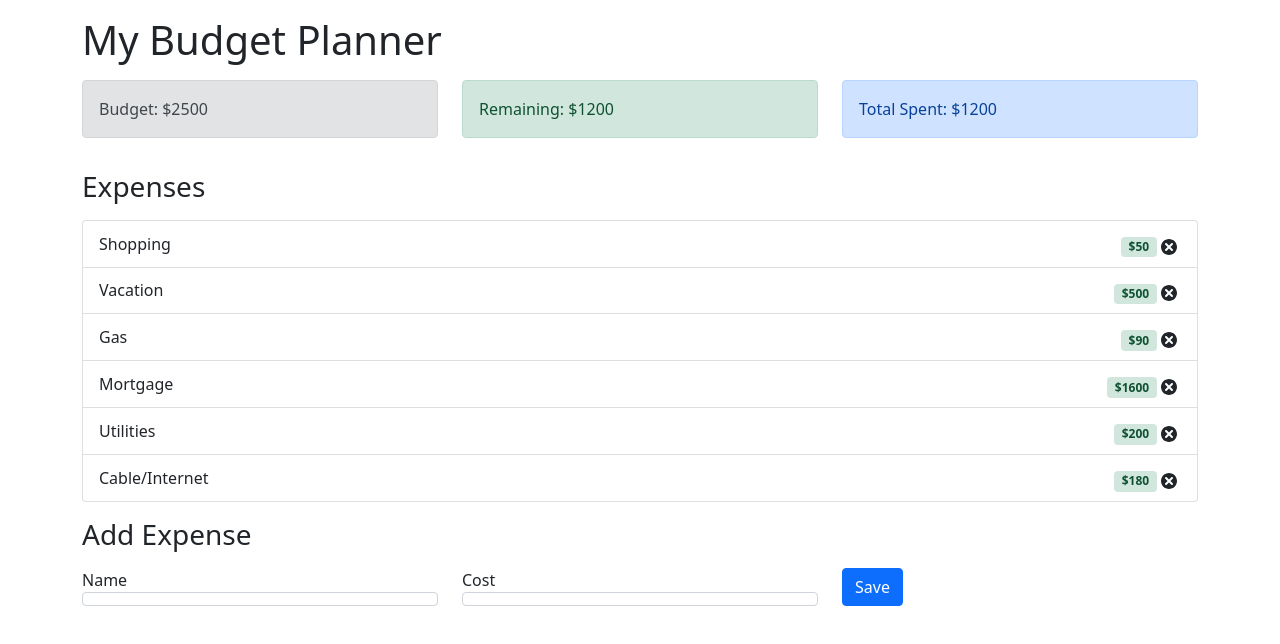
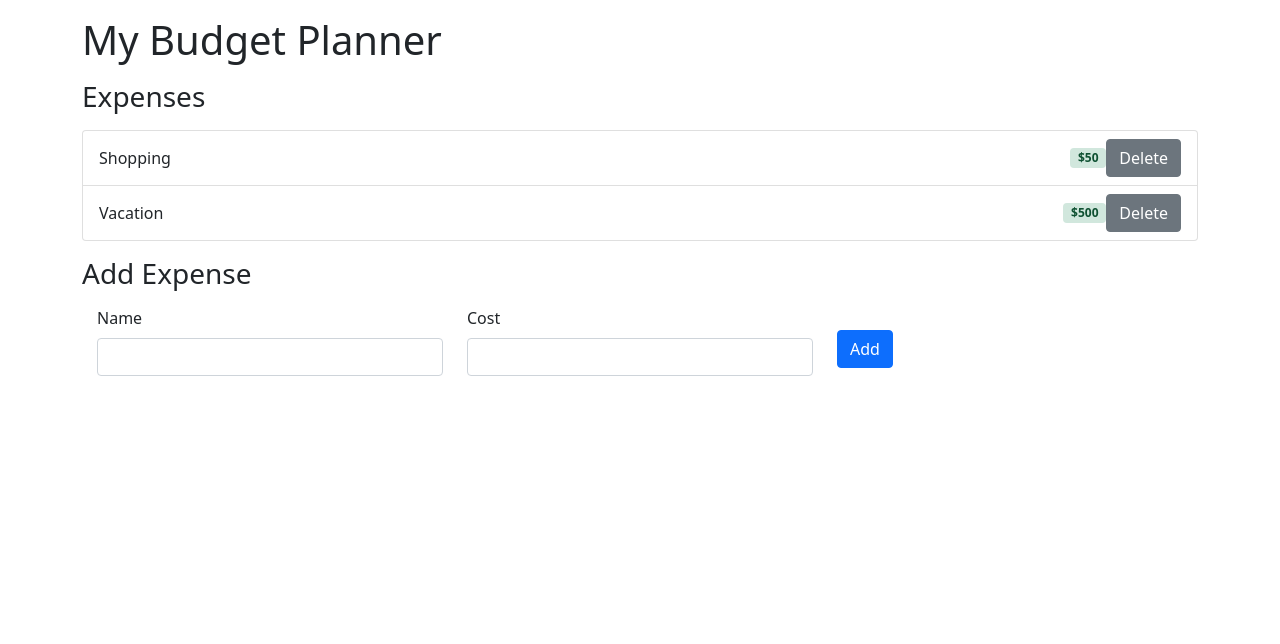
Before and after one commit to Eminer78/Expense-Tracker, a React (Create React App) app: page / in a window 1280 px wide. Shown: the top 644 px of the page. Built offline with nearby package versions, Linux system fonts and the light colour scheme.

Commit message:
updated files with form working properly

```diff
--- a/public/index.html
+++ b/public/index.html
@@ -15,29 +15,33 @@
       user's mobile device or desktop. See https://developers.google.com/web/fundamentals/web-app-manifest/
     -->
     <link rel="manifest" href="%PUBLIC_URL%/manifest.json" />
-    <!--
-      Notice the use of %PUBLIC_URL% in the tags above.
-      It will be replaced with the URL of the `public` folder during the build.
-      Only files inside the `public` folder can be referenced from the HTML.
+    <link
+      rel="stylesheet"
+      href="https://stackpath.bootstrapcdn.com/bootstrap/4.5.0/css/bootstrap.min.css"
+      integrity="sha384-9aIt2nRpC12Uk9gS9baDl411NQApFmC26EwAOH8WgZl5MYYxFfc+NcPb1dKGj7Sk"
+      crossorigin="anonymous"
+    />
 
-      Unlike "/favicon.ico" or "favicon.ico", "%PUBLIC_URL%/favicon.ico" will
-      work correctly both with client-side routing and a non-root public URL.
-      Learn how to configure a non-root public URL by running `npm run build`.
-    -->
     <title>React App</title>
   </head>
   <body>
-    <noscript>You need to enable JavaScript to run this app.</noscript>
     <div id="root"></div>
-    <!--
-      This HTML file is a template.
-      If you open it directly in the browser, you will see an empty page.
+    <script
+      src="https://code.jquery.com/jquery-3.5.1.slim.min.js"
+      integrity="sha384-DfXdz2htPH0lsSSs5nCTpuj/zy4C+OGpamoFVy38MVBnE+IbbVYUew+OrCXaRkfj"
+      crossorigin="anonymous"
+    ></script>
 
-      You can add webfonts, meta tags, or analytics to this file.
-      The build step will place the bundled scripts into the <body> tag.
+    <script
+      src="https://cdn.jsdelivr.net/npm/popper.js@1.16.0/dist/umd/popper.min.js"
+      integrity="sha384-Q6E9RHvbIyZFJoft+2mJbHaEWldlvI9IOYy5n3zV9zzTtmI3UksdQRVvoxMfooAo"
+      crossorigin="anonymous"
+    ></script>
 
-      To begin the development, run `npm start` or `yarn start`.
-      To create a production bundle, use `npm run build` or `yarn build`.
-    -->
+    <script
+      src="https://stackpath.bootstrapcdn.com/bootstrap/4.5.0/js/bootstrap.min.js"
+      integrity="sha384-OgVRvuATP1z7JjHLkuOU7Xw704+h835Lr+6QL9UvYjZE3Ipu6Tp75j7Bh/kR0JKI"
+      crossorigin="anonymous"
+    ></script>
   </body>
 </html>
--- a/src/App.js
+++ b/src/App.js
@@ -1,8 +1,5 @@
 import React from "react";
 import "bootstrap/dist/css/bootstrap.min.css";
-import Budget from "./components/Budget";
-import Remaining from "./components/Remaining";
-import ExpenseTotal from "./components/ExpenseTotal";
 import ExpenseList from "./components/ExpenseList";
 import AddExpenseForm from "./components/AddExpenseForm";
 
@@ -10,17 +7,6 @@ const App = () => {
   return (
     <div className="container">
       <h1 className="mt-3">My Budget Planner</h1>
-      <div className="row mt-3">
-        <div className="col-sm">
-          <Budget />
-        </div>
-        <div className="col-sm">
-          <Remaining />
-        </div>
-        <div className="col-sm">
-          <ExpenseTotal />
-        </div>
-      </div>
       <h3 className="mt-3">Expenses</h3>
       <div className="row mt-3">
         <div className="col-sm">
--- a/src/components/AddExpenseForm.js
+++ b/src/components/AddExpenseForm.js
@@ -1,35 +1,54 @@
-import React from "react";
+import React, { Component } from "react";
 
-const AddExpenseForm = () => {
+export default class AddExpenseForm extends Component {
+  constructor(props) {
+    super(props);
+    this.state = { name: "", cost: "" };
+
+    this.handleChange = this.handleChange.bind(this);
+    this.handleSubmit = this.handleSubmit.bind(this);
+  }
+  handleChange(event) {
+    this.setState({ [event.target.name]: event.target.value });
+  }
+  handleSubmit(event) {
+    const { name, cost } = this.state;
+    event.preventDefault();
+    alert(`Expense: ${name} at $${cost}`);
+  }
+  render() {
     return (
-    <form>
-      <div className="row">
+      <form onSubmit={this.handleSubmit}>
+        <div className="row ">
           <div className="col-sm">
-          <label htmlFor="name">Name</label>
-          <inputs
+            <label>Name</label>
+            <input
               required="required"
               type="text"
-            className="form-control"
-            id="name"
-          ></inputs>
+              className="form-control py-3"
+              name="name"
+              value={this.state.name}
+              onChange={this.handleChange}
+            ></input>
+          </div>
+          <div className="col-sm ">
+            <label htmlFor="cost">Cost</label>
+            <input
+              required="required"
+              type="text"
+              className="form-control py-3"
+              name="cost"
+              value={this.state.cost}
+              onChange={this.handleChange}
+            ></input>
           </div>
           <div className="col-sm">
-          <label htmlFor="cost">Cost</label>
-          <inputs
-            required="required"
-            type="text"
-            className="form-control"
-            id="cost"
-          ></inputs>
-        </div>
-        <div className="col-sm">
-          <button type="submit" className="btn btn-primary">
-            Save
+            <button type="submit" className="btn btn-primary mt-4">
+              Add
             </button>
           </div>
         </div>
       </form>
     );
-};
-
-export default AddExpenseForm;
+  }
+}
--- a/src/components/Budget.js
+++ /dev/null
@@ -1,11 +0,0 @@
-import React from "react";
-
-const Budget = () => {
-  return (
-    <div className="alert alert-secondary">
-      <span>Budget: $2500</span>
-    </div>
-  );
-};
-
-export default Budget;
--- a/src/components/ExpenseItem.js
+++ b/src/components/ExpenseItem.js
@@ -1,5 +1,4 @@
 import React from "react";
-import { TiDelete } from "react-icons/ti";
 
 const ExpenseItem = (props) => {
   return (
@@ -7,7 +6,9 @@ const ExpenseItem = (props) => {
       {props.name}
       <div>
         <span className="badge alert-success mt-2">${props.cost}</span>
-        <TiDelete size="1.5em"></TiDelete>
+        <button type="submit" className="btn btn-secondary">
+          Delete
+        </button>
       </div>
     </li>
   );
--- a/src/components/ExpenseList.js
+++ b/src/components/ExpenseList.js
@@ -3,18 +3,14 @@ import ExpenseItem from "./ExpenseItem";
 
 const ExpenseList = () => {
   const expenses = [
-    { id: 1, name: "Shopping", cost: 50 },
-    { id: 2, name: "Vacation", cost: 500 },
-    { id: 3, name: "Gas", cost: 90 },
-    { id: 4, name: "Mortgage", cost: 1600 },
-    { id: 5, name: "Utilities", cost: 200 },
-    { id: 6, name: "Cable/Internet", cost: 180 },
+    { name: "Shopping", cost: 50 },
+    { name: "Vacation", cost: 500 },
   ];
 
   return (
     <ul className="list-group">
       {expenses.map((expense) => (
-        <ExpenseItem id={expense.id} name={expense.name} cost={expense.cost} />
+        <ExpenseItem name={expense.name} cost={expense.cost} />
       ))}
     </ul>
   );
--- a/src/components/ExpenseTotal.js
+++ /dev/null
@@ -1,11 +0,0 @@
-import React from "react";
-
-const ExpenseTotal = () => {
-  return (
-    <div className="alert alert-primary">
-      <span> Total Spent: $1200</span>
-    </div>
-  );
-};
-
-export default ExpenseTotal;
--- a/src/components/Remaining.js
+++ /dev/null
@@ -1,11 +0,0 @@
-import React from "react";
-
-const Remaining = () => {
-  return (
-    <div className="alert alert-success">
-      <span>Remaining: $1200</span>
-    </div>
-  );
-};
-
-export default Remaining;
```
Lines whose indentation alone changed are shown as unchanged.
